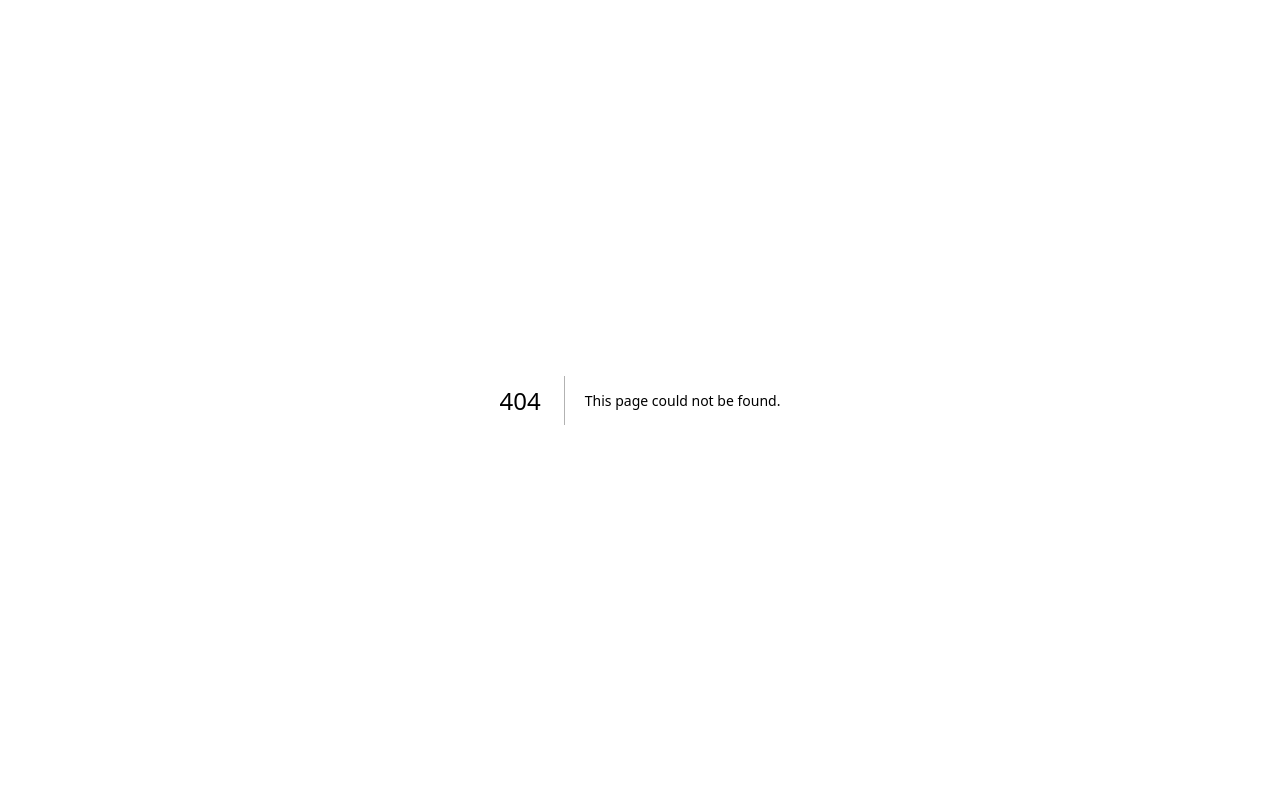
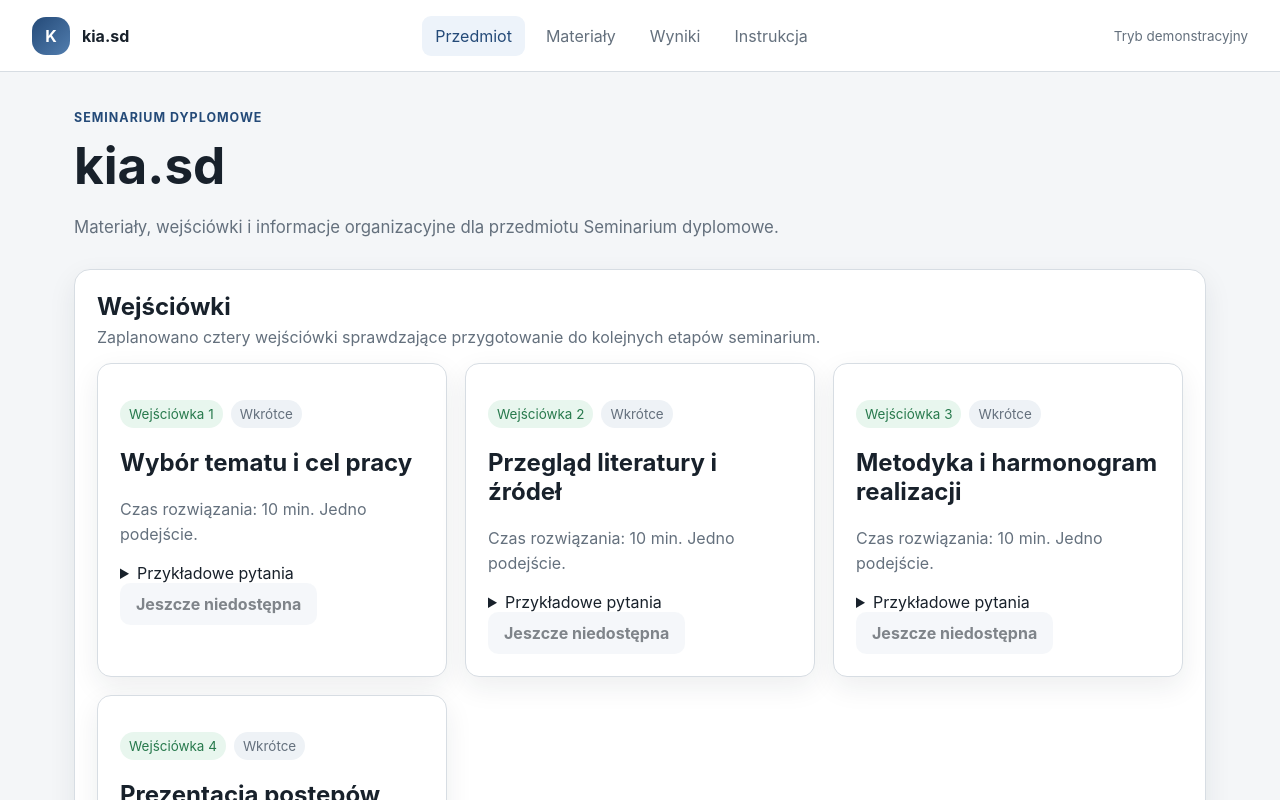
Before and after one commit to MatPomGit/kia, a Next.js app in the folder apps/web/: page /kia.sd in a window 1280 px wide. Before the commit this address had no page. Shown: the top 800 px of the page. Built offline with nearby package versions, Linux system fonts and the light colour scheme.

Commit message:
Add seminar sample questions

```diff
--- /dev/null
+++ b/apps/web/app/kia.sd/page.tsx
@@ -0,0 +1,163 @@
+"use client";
+
+import Link from "next/link";
+import { Header } from "@/components/Header";
+import { Footer } from "@/components/Footer";
+
+type Quiz = {
+  label: string;
+  title: string;
+  time: string;
+  status: string;
+  available: boolean;
+  sampleQuestions: string[];
+};
+
+const quizzes: Quiz[] = [
+  {
+    label: "Wejściówka 1",
+    title: "Wybór tematu i cel pracy",
+    time: "10 min",
+    status: "Wkrótce",
+    available: false,
+    sampleQuestions: [
+      "Jak odróżnić temat pracy dyplomowej od samego tytułu pracy?",
+      "Jakie cechy powinien mieć poprawnie sformułowany cel główny pracy?",
+      "Dlaczego temat pracy powinien być możliwy do zrealizowania w założonym czasie?",
+      "Jak wskazać praktyczny lub badawczy problem, który ma rozwiązać praca?",
+      "Czym różni się cel główny od celów szczegółowych?",
+      "Jak sprawdzić, czy temat pracy jest wystarczająco zawężony?",
+      "Jakie kryteria pomagają ocenić aktualność i przydatność tematu?",
+      "Dlaczego warto określić spodziewany rezultat pracy już na etapie wyboru tematu?",
+      "Jakie ryzyka mogą wynikać z wybrania zbyt szerokiego tematu?",
+      "Jak przygotować krótkie uzasadnienie wyboru tematu dla promotora?",
+    ],
+  },
+  {
+    label: "Wejściówka 2",
+    title: "Przegląd literatury i źródeł",
+    time: "10 min",
+    status: "Wkrótce",
+    available: false,
+    sampleQuestions: [
+      "Jak rozpoznać wiarygodne źródło naukowe lub techniczne?",
+      "Czym różni się literatura przedmiotu od dokumentacji narzędzia?",
+      "Jakie informacje bibliograficzne trzeba zapisać podczas pracy ze źródłem?",
+      "Dlaczego przegląd literatury powinien prowadzić do wniosków, a nie tylko streszczeń?",
+      "Jak unikać plagiatu podczas parafrazowania cudzych treści?",
+      "Jak dobrać słowa kluczowe do wyszukiwania literatury?",
+      "Po czym poznać, że źródło jest nieaktualne dla danego tematu?",
+      "Jak porównać dwa źródła prezentujące odmienne podejścia do problemu?",
+      "Jaką rolę pełnią cytowania i przypisy w pracy dyplomowej?",
+      "Jak uporządkować znalezione źródła według obszarów tematycznych?",
+    ],
+  },
+  {
+    label: "Wejściówka 3",
+    title: "Metodyka i harmonogram realizacji",
+    time: "10 min",
+    status: "Wkrótce",
+    available: false,
+    sampleQuestions: [
+      "Jak dobrać metodykę realizacji do charakteru pracy dyplomowej?",
+      "Jakie elementy powinien zawierać realistyczny harmonogram prac?",
+      "Dlaczego zadania w harmonogramie powinny mieć mierzalne rezultaty?",
+      "Jak zaplanować kamienie milowe dla części teoretycznej i praktycznej?",
+      "Jak uwzględnić czas na testowanie, korektę i konsultacje z promotorem?",
+      "Jakie ryzyka warto wpisać do planu realizacji pracy?",
+      "Jak monitorować postęp prac bez odkładania zadań na koniec semestru?",
+      "Czym różni się etap analizy od etapu projektowania rozwiązania?",
+      "Jak zaplanować zbieranie danych, eksperyment lub ewaluację rozwiązania?",
+      "Jak aktualizować harmonogram, gdy zmienia się zakres pracy?",
+    ],
+  },
+  {
+    label: "Wejściówka 4",
+    title: "Prezentacja postępów pracy",
+    time: "10 min",
+    status: "Wkrótce",
+    available: false,
+    sampleQuestions: [
+      "Jak zbudować krótką prezentację pokazującą aktualny stan pracy?",
+      "Jakie informacje powinny znaleźć się na slajdzie o celu i zakresie pracy?",
+      "Jak przedstawić wykonane zadania bez nadmiernych szczegółów technicznych?",
+      "Jak pokazać problemy i ryzyka w sposób rzeczowy i konstruktywny?",
+      "Jak dobrać przykłady, diagramy lub zrzuty ekranu do prezentacji postępów?",
+      "Dlaczego warto zakończyć prezentację planem kolejnych działań?",
+      "Jak przygotować się do pytań promotora lub grupy seminaryjnej?",
+      "Jak ocenić, czy prezentacja mieści się w wyznaczonym czasie?",
+      "Jak mówić o opóźnieniach w harmonogramie i działaniach naprawczych?",
+      "Jak wykorzystać informację zwrotną po prezentacji do poprawy pracy?",
+    ],
+  },
+];
+
+const material = {
+  label: "Materiały",
+  title: "Seminarium dyplomowe",
+  description: "Strona z informacjami organizacyjnymi, wymaganiami i wskazówkami do przygotowania pracy dyplomowej.",
+  href: "../materialy/seminarium_dyplomowe.html",
+};
+
+export default function SeminarPage() {
+  return (
+    <div className="shell">
+      <Header active="dashboard" title="kia.sd" />
+      <main id="main" className="container">
+        <section className="page-intro">
+          <span className="eyebrow">Seminarium dyplomowe</span>
+          <h1>kia.sd</h1>
+          <p>Materiały, wejściówki i informacje organizacyjne dla przedmiotu Seminarium dyplomowe.</p>
+        </section>
+
+        <section className="tabbed-panel" aria-labelledby="quizzes-heading">
+          <div className="section-head compact">
+            <div>
+              <h2 id="quizzes-heading">Wejściówki</h2>
+              <p>Zaplanowano cztery wejściówki sprawdzające przygotowanie do kolejnych etapów seminarium.</p>
+            </div>
+          </div>
+          <div className="grid">
+            {quizzes.map((quiz) => (
+              <article className="card" key={`${quiz.label}-${quiz.title}`}>
+                <div className="meta">
+                  <span className="badge success">{quiz.label}</span>
+                  <span className={`badge ${quiz.available ? "success" : ""}`}>{quiz.status}</span>
+                </div>
+                <h2>{quiz.title}</h2>
+                <p>Czas rozwiązania: {quiz.time}. Jedno podejście.</p>
+                <details>
+                  <summary>Przykładowe pytania</summary>
+                  <ol>
+                    {quiz.sampleQuestions.map((question) => <li key={question}>{question}</li>)}
+                  </ol>
+                </details>
+                {quiz.available ? <Link className="btn" href="/quiz/demo">Rozpocznij</Link> : <button className="btn secondary" disabled>Jeszcze niedostępna</button>}
+              </article>
+            ))}
+          </div>
+        </section>
+
+        <section className="tabbed-panel" aria-labelledby="materials-heading">
+          <div className="section-head compact">
+            <div>
+              <h2 id="materials-heading">Materiały</h2>
+              <p>Materiały seminarium dyplomowego dostępne są jako osobna strona otwierana w nowej karcie.</p>
+            </div>
+          </div>
+          <div className="grid">
+            <article className="card">
+              <span className="badge success">{material.label}</span>
+              <h2>{material.title}</h2>
+              <p>{material.description}</p>
+              <div className="card-actions">
+                <a className="btn secondary" href={material.href} target="_blank" rel="noopener noreferrer">Otwórz materiał</a>
+              </div>
+            </article>
+          </div>
+        </section>
+      </main>
+      <Footer />
+    </div>
+  );
+}
--- a/apps/web/app/page.tsx
+++ b/apps/web/app/page.tsx
@@ -12,7 +12,7 @@ const subjects = [
   { name: "Programowanie gier komputerowych", href: "#", available: false },
   { name: "Informatyka afektywna", href: "#", available: false },
   { name: "Robotyka afektywna", href: "#", available: false },
-  { name: "Seminarium dyplomowe", href: "#", available: false },
+  { name: "Seminarium dyplomowe", href: "/kia.sd", available: true },
 ];
 
 export default function KiaHomePage() {
```
